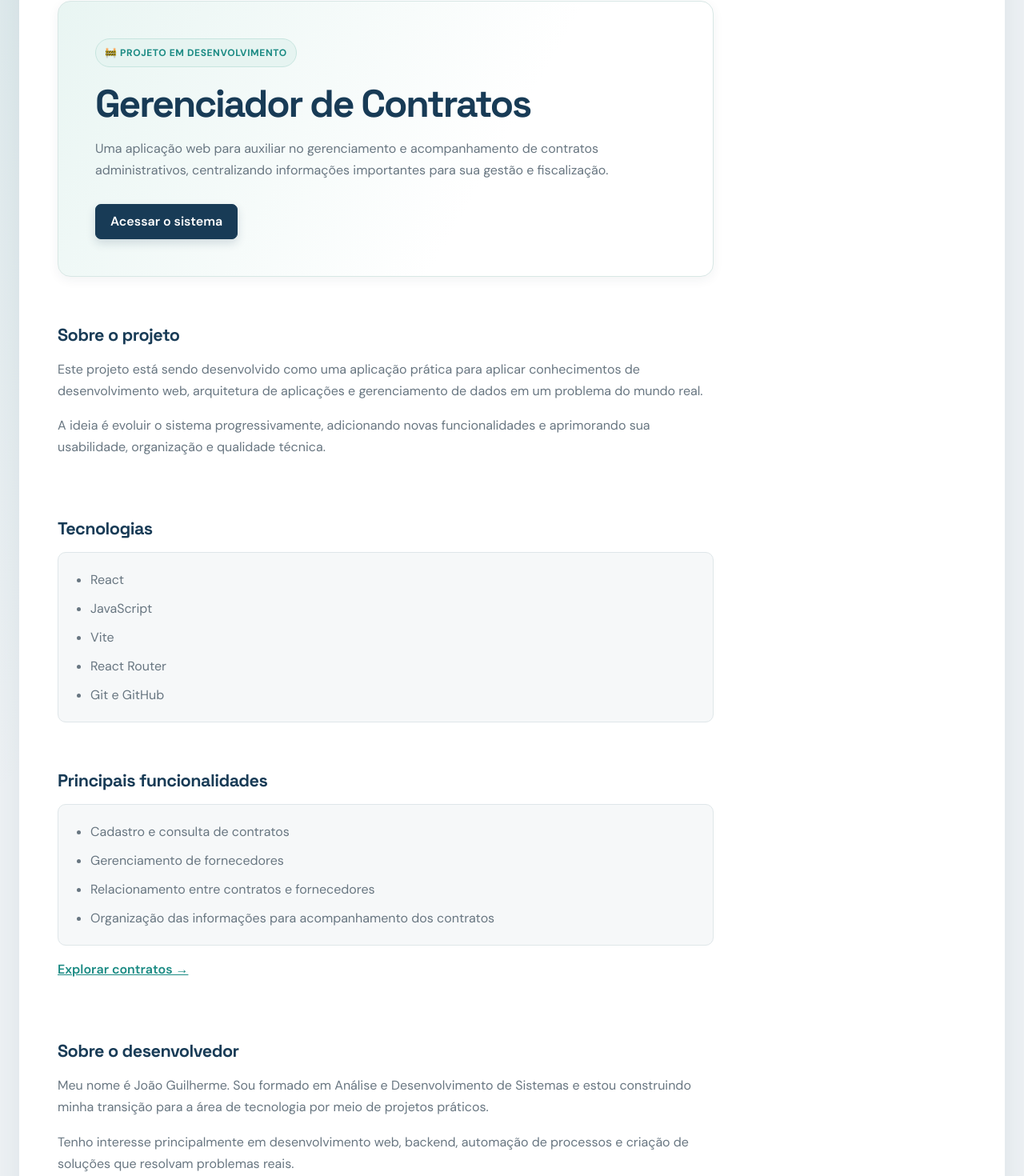
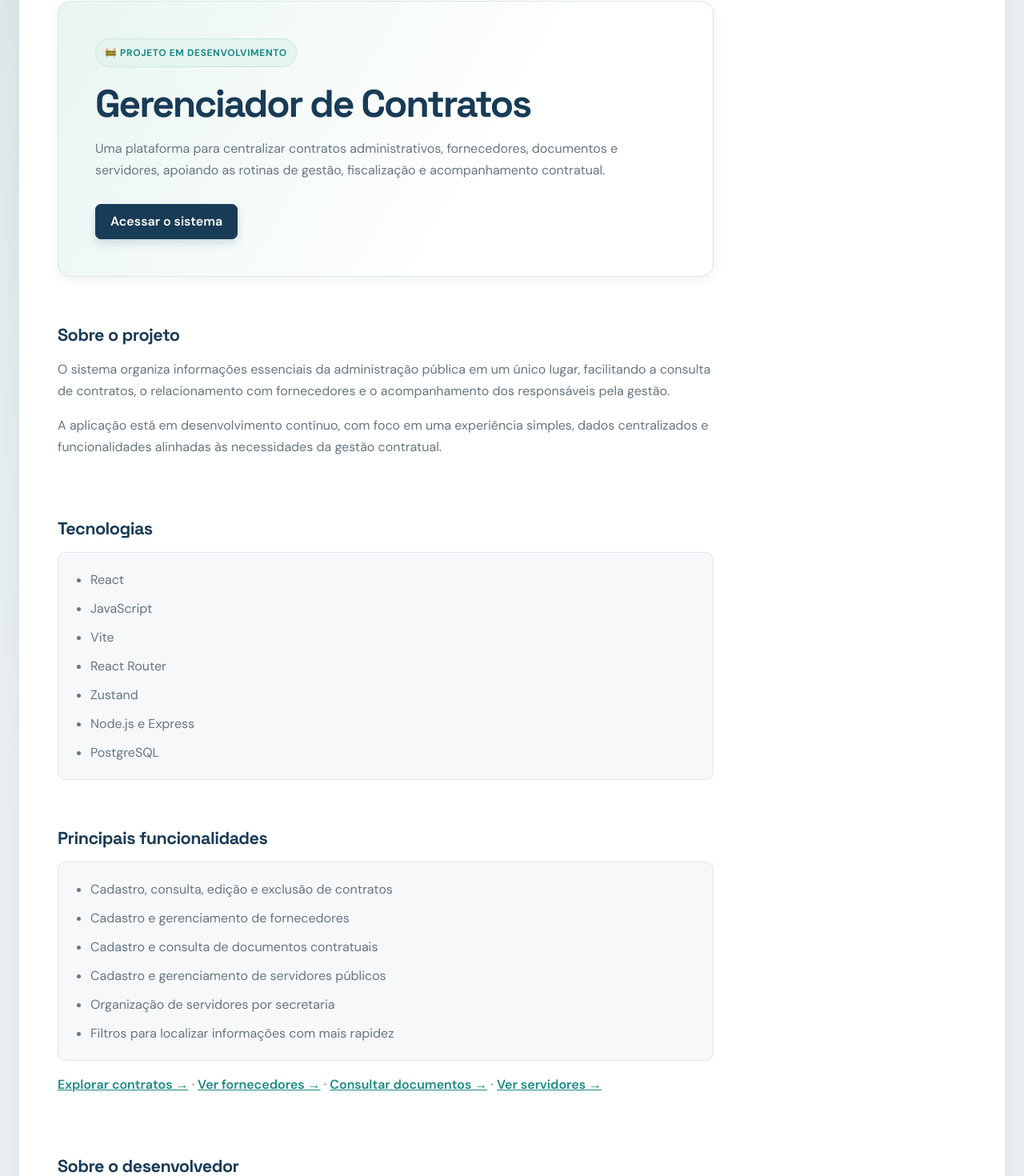
Before and after one commit to JoaoGuilhermeTP/gestao_de_contratos, a React (Vite) app: page / in a window 1280 px wide. Shown: the part 117-1587 px from the top of the page at 80% size. Built offline with nearby package versions, Linux system fonts and the light colour scheme; no server answers.

Commit message:
feat: enhance HomePage content and features overview for better clarity and user engagement

```diff
--- a/src/pages/HomePage.jsx
+++ b/src/pages/HomePage.jsx
@@ -9,9 +9,9 @@ function Home() {
         <h1>Gerenciador de Contratos</h1>
 
         <p>
-          Uma aplicação web para auxiliar no gerenciamento e acompanhamento de
-          contratos administrativos, centralizando informações importantes para
-          sua gestão e fiscalização.
+          Uma plataforma para centralizar contratos administrativos, fornecedores,
+          documentos e servidores, apoiando as rotinas de gestão, fiscalização e
+          acompanhamento contratual.
         </p>
 
         <nav>
@@ -23,15 +23,15 @@ function Home() {
         <h2>Sobre o projeto</h2>
 
         <p>
-          Este projeto está sendo desenvolvido como uma aplicação prática para
-          aplicar conhecimentos de desenvolvimento web, arquitetura de
-          aplicações e gerenciamento de dados em um problema do mundo real.
+          O sistema organiza informações essenciais da administração pública em
+          um único lugar, facilitando a consulta de contratos, o relacionamento
+          com fornecedores e o acompanhamento dos responsáveis pela gestão.
         </p>
 
         <p>
-          A ideia é evoluir o sistema progressivamente, adicionando novas
-          funcionalidades e aprimorando sua usabilidade, organização e qualidade
-          técnica.
+          A aplicação está em desenvolvimento contínuo, com foco em uma
+          experiência simples, dados centralizados e funcionalidades alinhadas
+          às necessidades da gestão contratual.
         </p>
       </section>
 
@@ -43,7 +43,9 @@ function Home() {
           <li>JavaScript</li>
           <li>Vite</li>
           <li>React Router</li>
-          <li>Git e GitHub</li>
+          <li>Zustand</li>
+          <li>Node.js e Express</li>
+          <li>PostgreSQL</li>
         </ul>
       </section>
 
@@ -51,14 +53,22 @@ function Home() {
         <h2>Principais funcionalidades</h2>
 
         <ul>
-          <li>Cadastro e consulta de contratos</li>
-          <li>Gerenciamento de fornecedores</li>
-          <li>Relacionamento entre contratos e fornecedores</li>
-          <li>Organização das informações para acompanhamento dos contratos</li>
+          <li>Cadastro, consulta, edição e exclusão de contratos</li>
+          <li>Cadastro e gerenciamento de fornecedores</li>
+          <li>Cadastro e consulta de documentos contratuais</li>
+          <li>Cadastro e gerenciamento de servidores públicos</li>
+          <li>Organização de servidores por secretaria</li>
+          <li>Filtros para localizar informações com mais rapidez</li>
         </ul>
 
         <p>
           <Link to="/contratos">Explorar contratos →</Link>
+          {" · "}
+          <Link to="/fornecedores">Ver fornecedores →</Link>
+          {" · "}
+          <Link to="/documentos">Consultar documentos →</Link>
+          {" · "}
+          <Link to="/servidores">Ver servidores →</Link>
         </p>
       </section>
 
@@ -74,7 +84,7 @@ function Home() {
         <p>
           Tenho interesse principalmente em desenvolvimento web, backend,
           automação de processos e criação de soluções que resolvam problemas
-          reais.
+          reais da administração e de outros contextos.
         </p>
 
         <p>
```
